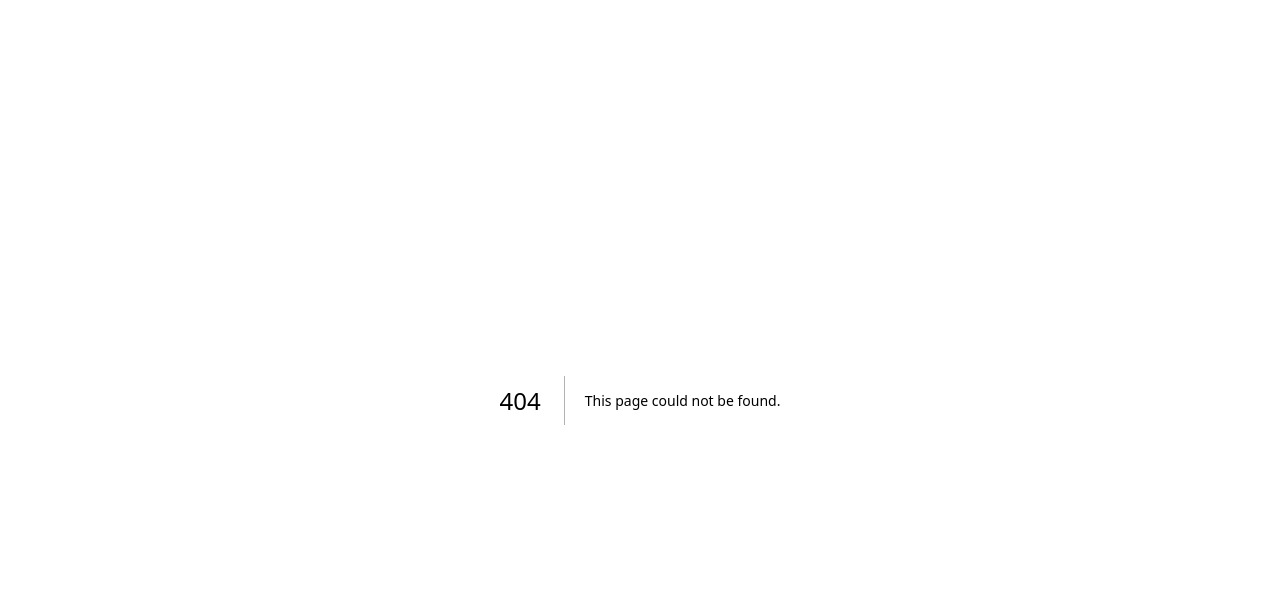
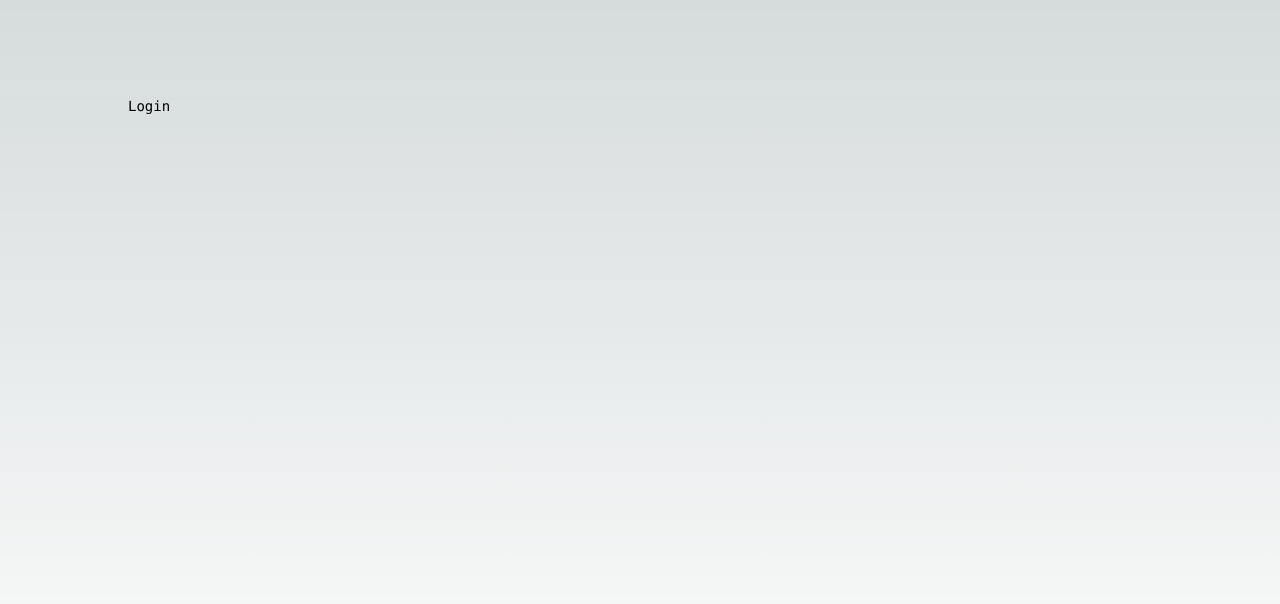
Before and after one commit to BREISAMU/UMN-Combinator, a Next.js app in the folder frontend/: page /login in a window 1280 px wide. Before the commit this address had no page. Shown: the top 604 px of the page. Built offline with nearby package versions, Linux system fonts and the light colour scheme.

Commit message:
fix routing

```diff
--- /dev/null
+++ b/frontend/src/app/login/page.js
@@ -0,0 +1,9 @@
+export default function Login() {
+    return (
+      <main className="flex min-h-screen flex-col items-center justify-between p-24">
+        <div className="z-10 max-w-5xl w-full items-center justify-between font-mono text-sm lg:flex">
+            <h1>Login</h1>
+        </div>
+      </main>
+    );
+  }
--- a/frontend/src/app/page.js
+++ b/frontend/src/app/page.js
@@ -1,8 +1,11 @@
+import Link from 'next/link';
+
 export default function Home() {
   return (
     <main className="flex min-h-screen flex-col items-center justify-between p-24">
       <div className="z-10 max-w-5xl w-full items-center justify-between font-mono text-sm lg:flex">
         <code className="font-mono font-bold">umn combinator</code>
+        <Link href="/login">Go to login Page</Link>
       </div>
     </main>
   );
```
